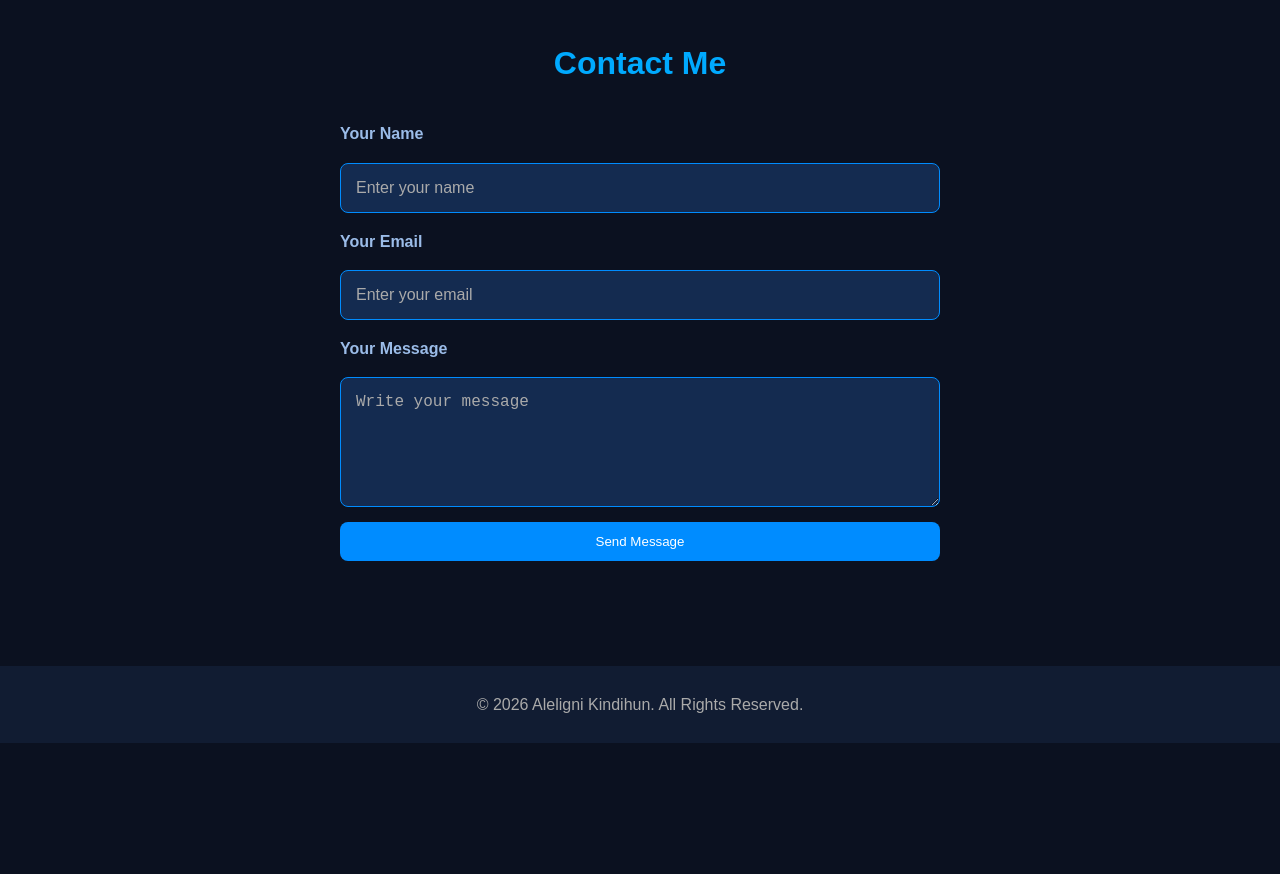
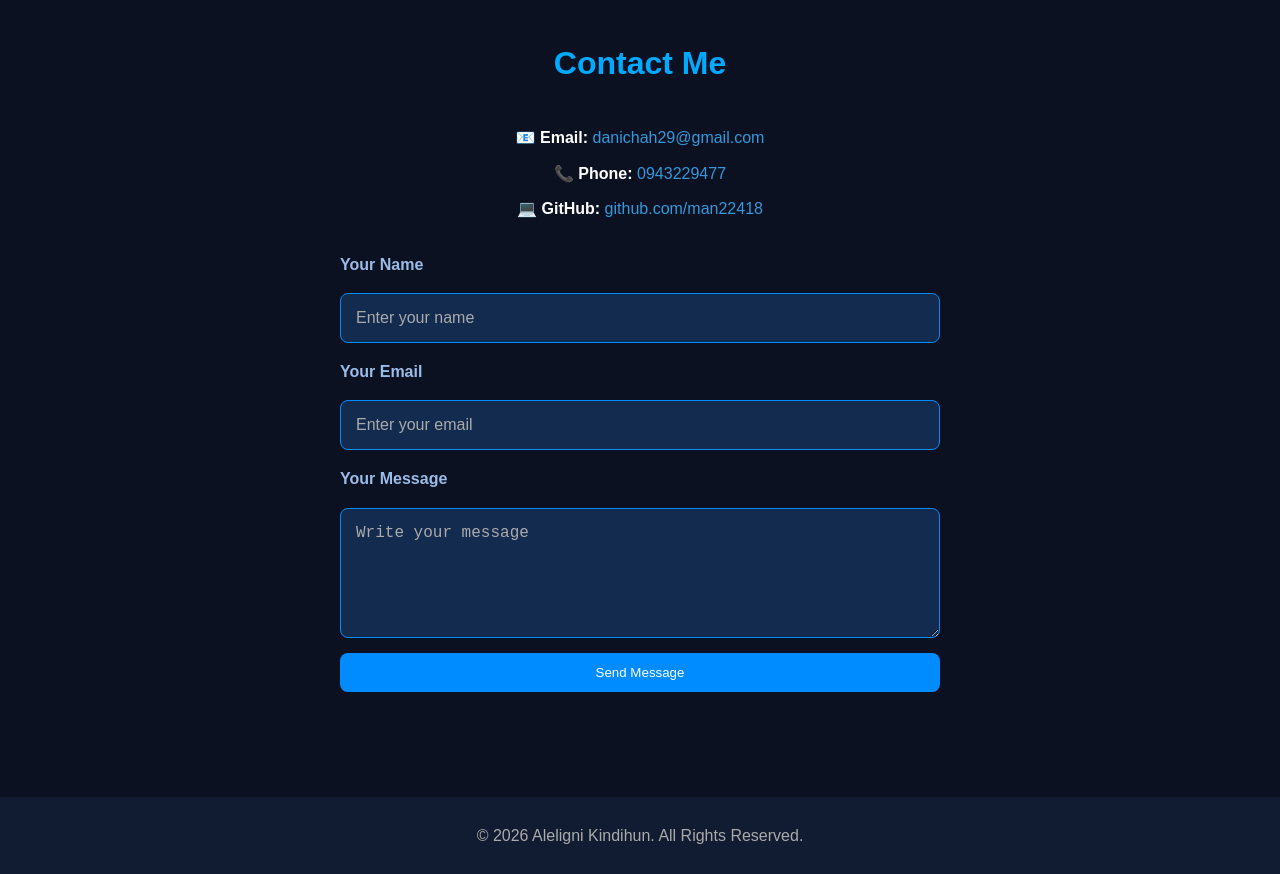
Before and after one commit to man22418/Aleligni-portfolio, a plain HTML site: page index.html in a window 1280 px wide. Shown: the part 2320-3194 px from the top of the page. Before the commit the page ends 3063 px from the top, so only its background shows below. Drawn offline with nearby package versions, Linux system fonts and the light colour scheme.

Commit message:
Add contact information

```diff
--- a/index.html
+++ b/index.html
@@ -132,6 +132,32 @@
         <section id="contact">
             <h2>Contact Me</h2>
 
+            <div class="contact-info">
+
+    <p>
+        <strong>📧 Email:</strong>
+        <a href="mailto:danichah29@gmail.com">
+            danichah29@gmail.com
+        </a>
+    </p>
+
+    <p>
+        <strong>📞 Phone:</strong>
+        <a href="tel:0943229477">
+            0943229477
+        </a>
+    </p>
+
+    <p>
+        <strong>💻 GitHub:</strong>
+        <a href="https://github.com/man22418"
+           target="_blank">
+            github.com/man22418
+        </a>
+    </p>
+
+</div>
+
            <form id="contactForm">
 
     <label for="name">Your Name</label>
--- a/style.css
+++ b/style.css
@@ -413,3 +413,19 @@ textarea::placeholder {
         display: flex;
     }
 }
+.contact-info {
+    margin-bottom: 25px;
+    line-height: 2.2;
+    text-align: center;
+}
+
+.contact-info a {
+    color: #3498db;
+    text-decoration: none;
+    transition: 0.3s;
+}
+
+.contact-info a:hover {
+    color: #1abc9c;
+    text-decoration: underline;
+}
```
